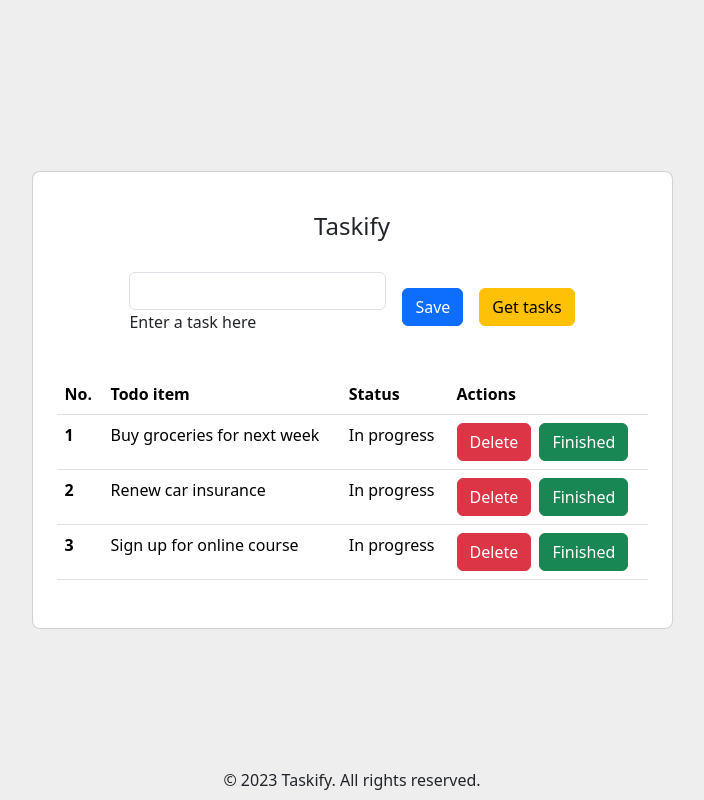
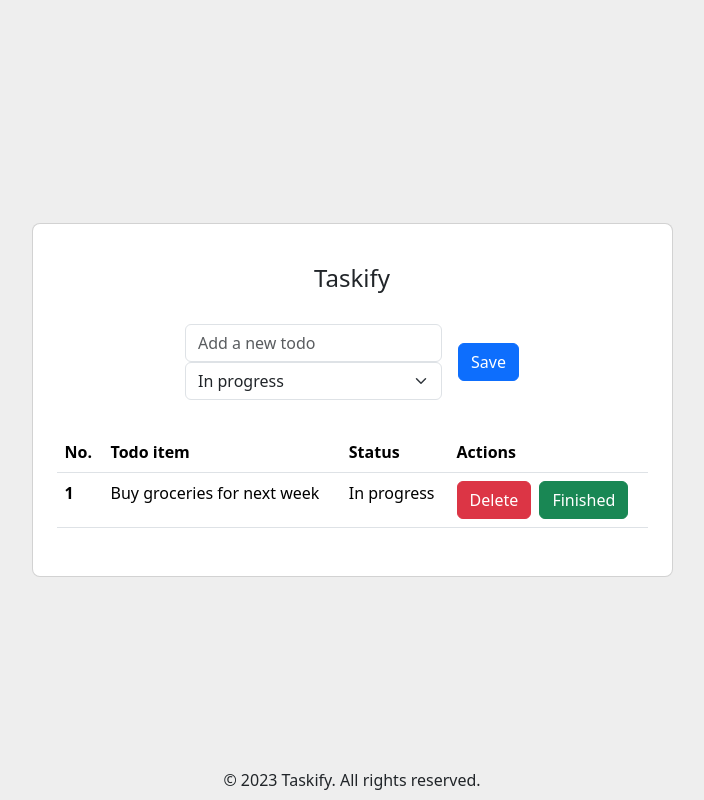
Before and after one commit to AlzyWelzy/TaskEase, a Django app: page / in a window 1280 px wide. Shown: the whole page, without its empty margins (288-992 px from the left). Run offline with Django 4.2, Linux system fonts and the light colour scheme.

Commit message:
working on form

```diff
--- a/app/templates/index.html
+++ b/app/templates/index.html
@@ -11,17 +11,21 @@
         >
           <div class="col-12">
             <div class="form-outline">
-              <input type="text" id="form1" class="form-control" />
-              <label class="form-label" for="form1">Enter a task here</label>
+              <input
+                type="text"
+                id="form1"
+                class="form-control"
+                placeholder="Add a new todo"
+              />
+              <select name="progress" id="progress" class="form-select">
+                <option value="In progress">In progress</option>
+                <option value="Completed">Completed</option>
+              </select>
             </div>
           </div>
 
           <div class="col-12">
             <button type="submit" class="btn btn-primary">Save</button>
-          </div>
-
-          <div class="col-12">
-            <button type="submit" class="btn btn-warning">Get tasks</button>
           </div>
         </form>
 
@@ -46,28 +50,6 @@
                 </button>
               </td>
             </tr>
-            <tr>
-              <th scope="row">2</th>
-              <td>Renew car insurance</td>
-              <td>In progress</td>
-              <td>
-                <button type="submit" class="btn btn-danger">Delete</button>
-                <button type="submit" class="btn btn-success ms-1">
-                  Finished
-                </button>
-              </td>
-            </tr>
-            <tr>
-              <th scope="row">3</th>
-              <td>Sign up for online course</td>
-              <td>In progress</td>
-              <td>
-                <button type="submit" class="btn btn-danger">Delete</button>
-                <button type="submit" class="btn btn-success ms-1">
-                  Finished
-                </button>
-              </td>
-            </tr>
           </tbody>
         </table>
       </div>
```
